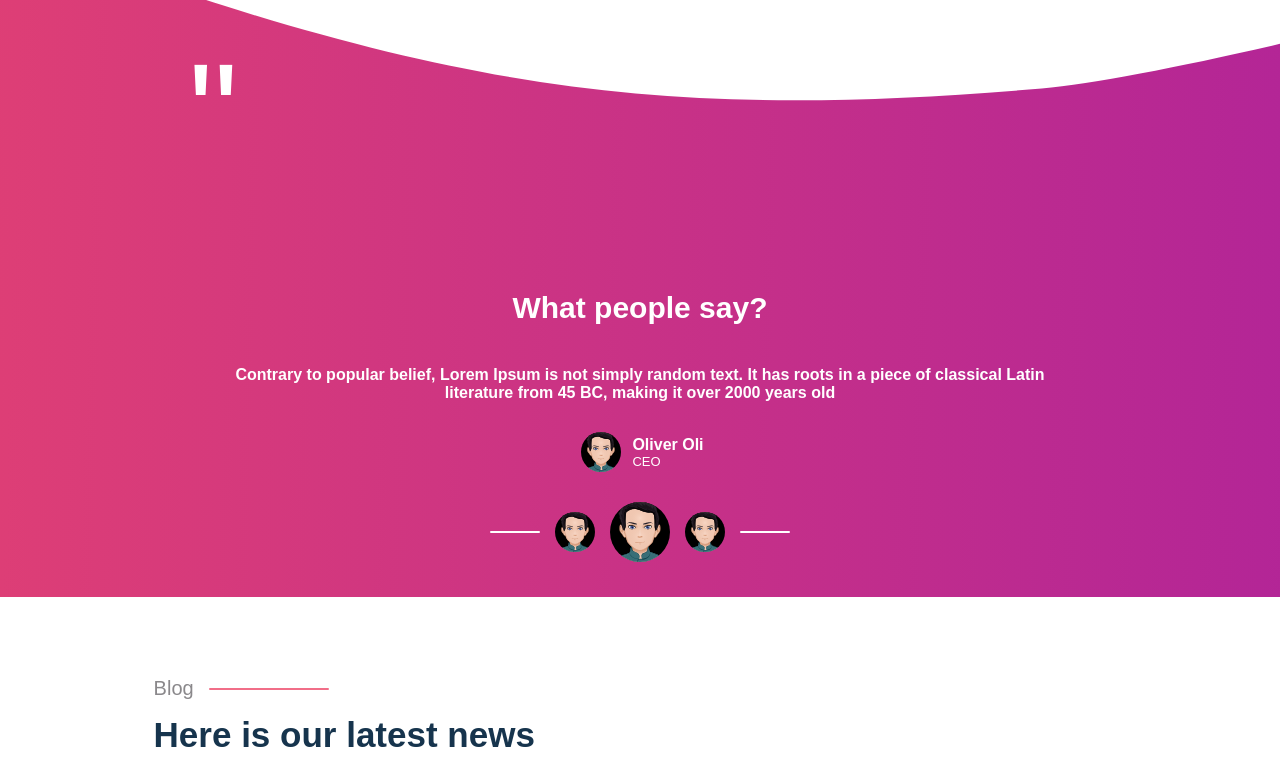
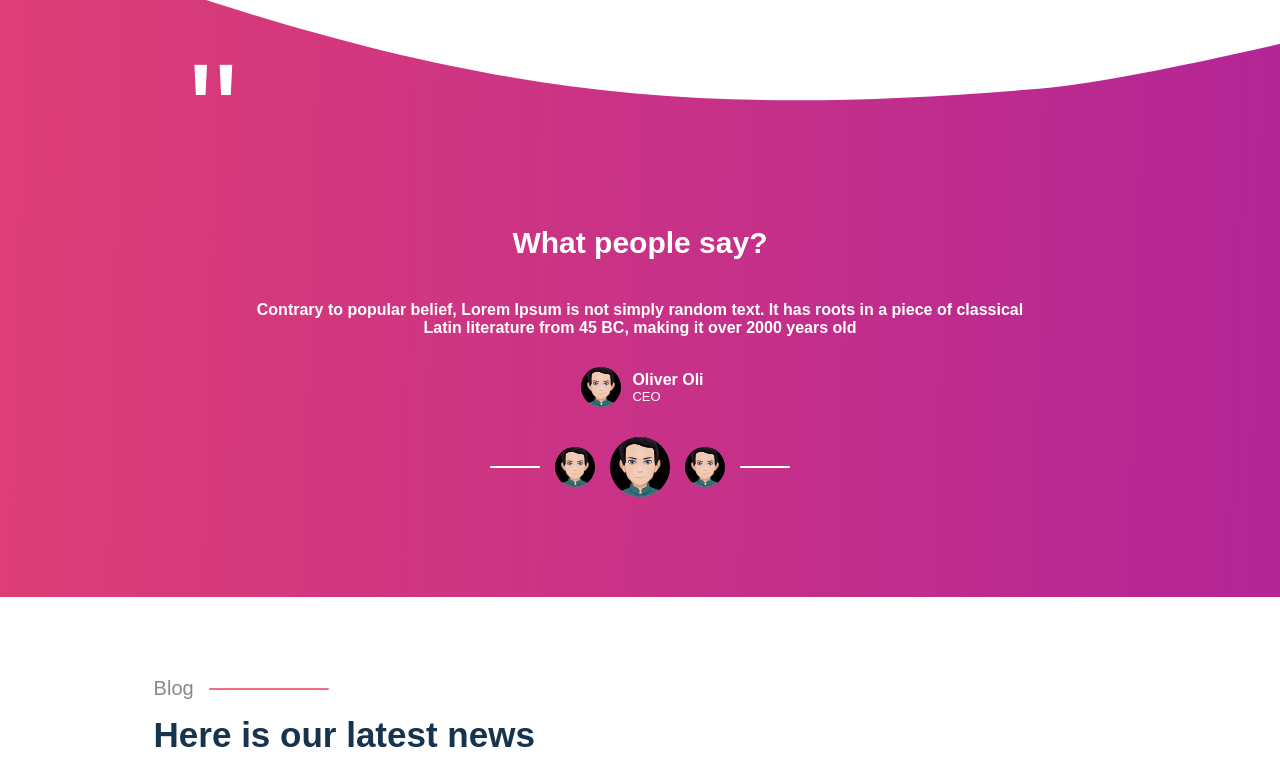
Before and after one commit to younggeeks/childcare-UII, a Gatsby site: page / in a window 1280 px wide. Shown: the part 3065-3827 px from the top of the page. Built offline with nearby package versions, Linux system fonts and the light colour scheme; Gatsby itself is replaced by a stand-in of ours.

Commit message:
fix styling

```diff
--- a/src/components/list-item.scss
+++ b/src/components/list-item.scss
@@ -1,15 +1,13 @@
 .lc-list {
-  // border: 1px solid #d3d3d3;
   height: 99%;
 }
 
 .li-card-grid {
   display: grid;
-  // grid-template-columns: 150px 200px;
   grid-template-columns: 1fr 2fr;
   padding: 15px;
   margin-bottom: 3px;
-  box-shadow: 0 1px 3px #e6e7eb;
+  box-shadow: 0 1px 1px #e6e7eb59;
 }
 .li-text-header {
   width: 50%;
--- a/src/components/managementSection/managementSection.scss
+++ b/src/components/managementSection/managementSection.scss
@@ -43,7 +43,8 @@
     width: 90%;
     text-align: center;
     position: absolute;
-    bottom: 35px;
+    align-items: center;
+    bottom: 100px;
   }
 
   &__say {
@@ -52,6 +53,11 @@
     text-align: center;
     margin-bottom: 45px;
     margin-top: 12px;
+  }
+
+  &__lorem {
+    display: flex;
+    width: 90%;
   }
 
   &__ceo-container {
```
